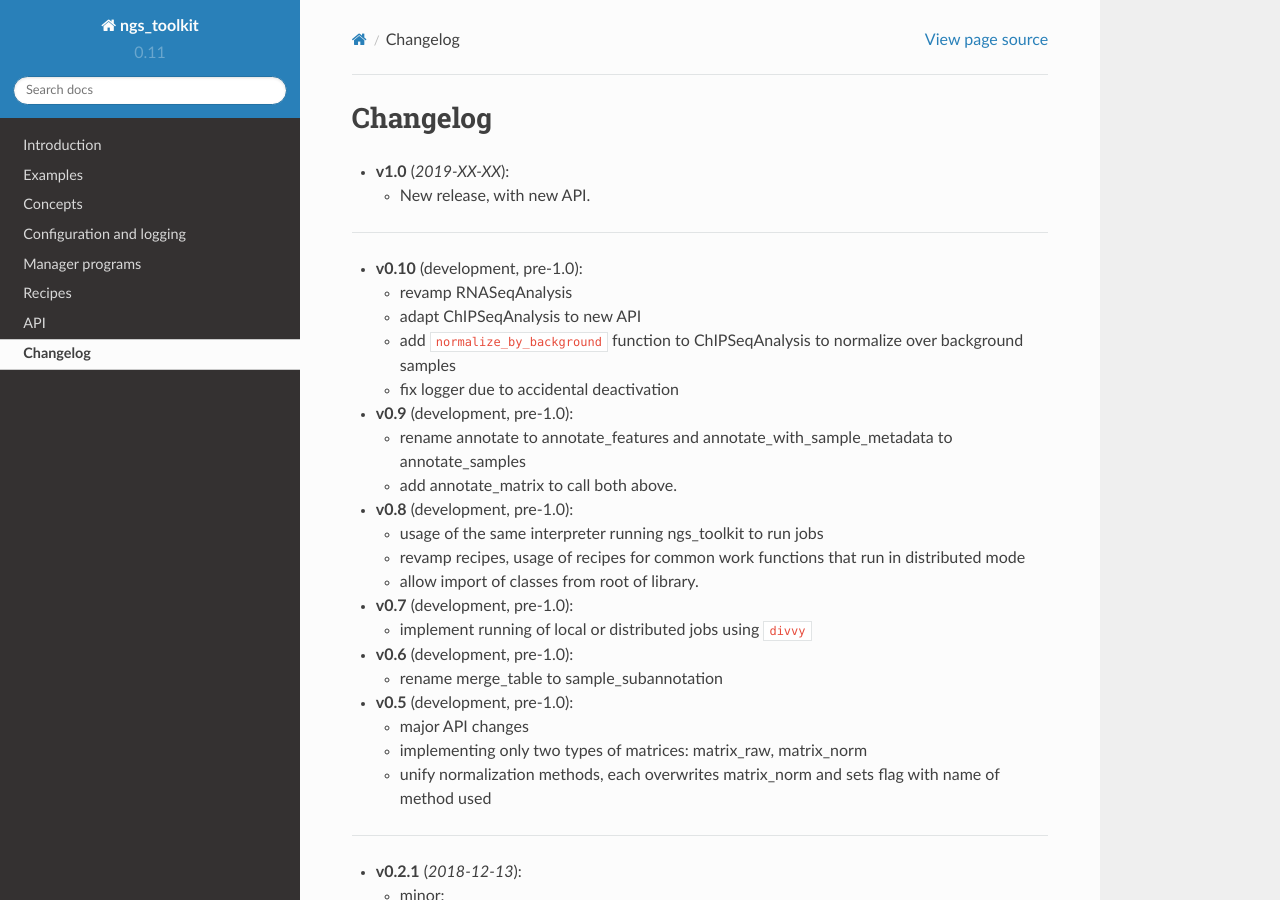
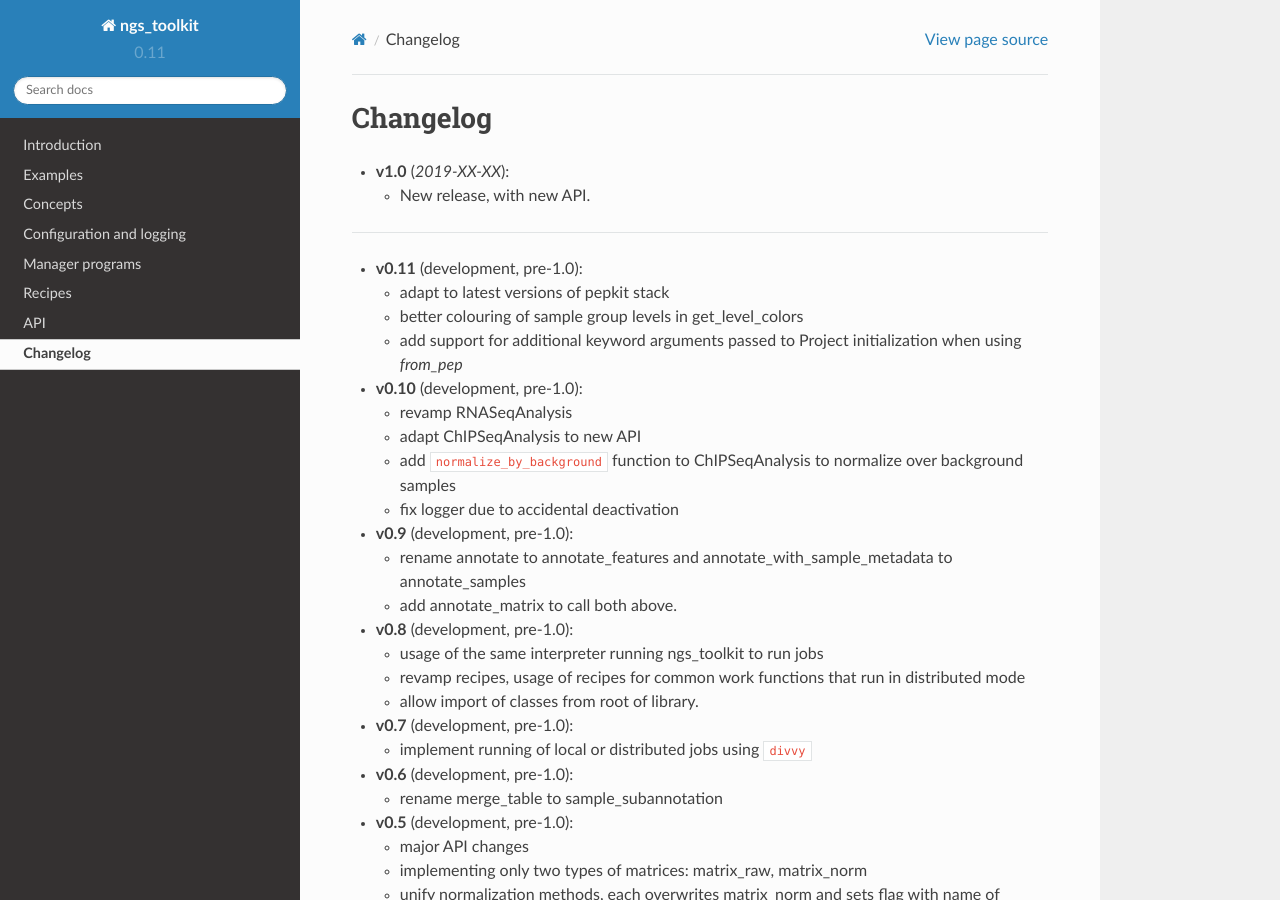
Before and after one commit to afrendeiro/toolkit, a Sphinx documentation site: the page built from docs/source/changelog.rst, in a window 1280 px wide and 900 px high. Built offline with Sphinx 7.4.7 and the Read the Docs theme 2.0.0, drawn with Linux system fonts in a browser that asks for light colours.

Commit message:
0.11 release

```diff
--- a/docs/source/changelog.rst
+++ b/docs/source/changelog.rst
@@ -6,6 +6,12 @@ Changelog
   - New release, with new API.
 
 ------------
+
+- **v0.11** (development, pre-1.0):
+
+  - adapt to latest versions of pepkit stack
+  - better colouring of sample group levels in get_level_colors
+  - add support for additional keyword arguments passed to Project initialization when using `from_pep`
 
 - **v0.10** (development, pre-1.0):
 
```
Also changed, not shown: .travis.yml.
